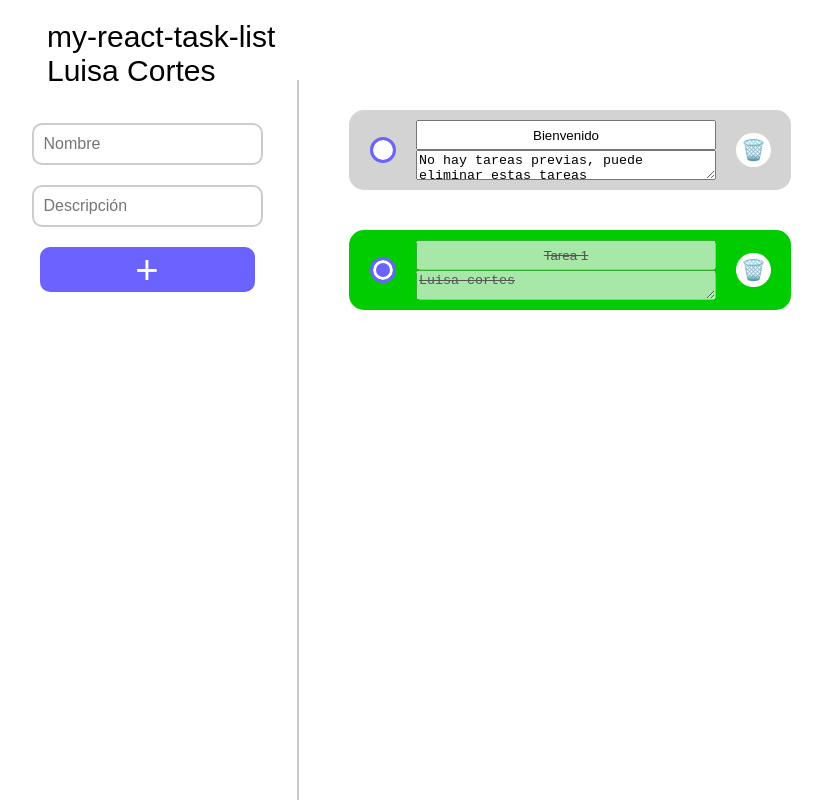
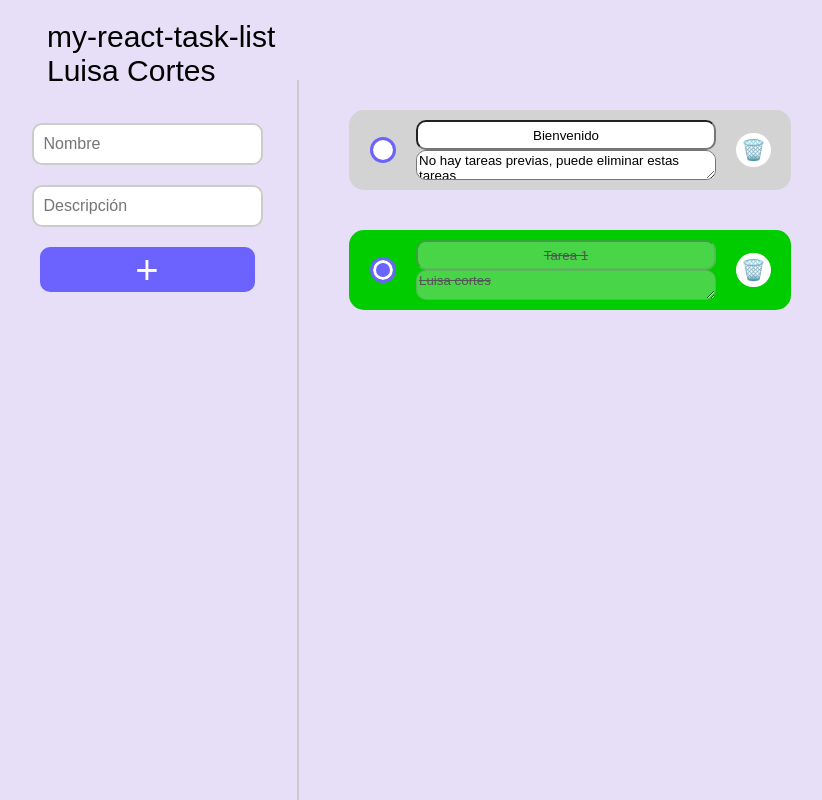
Before and after one commit to LuisaCort/my-react-task-list, a React (Vite) app: page / in a window 1280 px wide. Shown: the whole page, without its empty margins (3-825 px from the left). Built offline with nearby package versions, Linux system fonts and the light colour scheme.

Commit message:
some fixes & minor changes

```diff
--- a/src/App.css
+++ b/src/App.css
@@ -5,4 +5,5 @@
 
 body, p{
   margin: 0;
+  background-color: rgb(231, 223, 248);
 }
--- a/src/components/Task/Task.css
+++ b/src/components/Task/Task.css
@@ -47,7 +47,7 @@
 }
 
 #Task:has(h2){
-  background-color: red !important;
+  background-color: rgba(170, 3, 3, 0.863) !important;
 }
 
 #text_fields{
@@ -69,6 +69,8 @@
   transition: all 0.3s;
   height: 30px;
   text-align: center;
+  font-family: Arial, Helvetica, sans-serif;
+  border-radius: 10px;
 }
 
 #text_fields>textarea{
@@ -78,6 +80,8 @@
   max-height: 30px;
   min-height: 30px;
   height: 30px;
+  font-family: Arial, Helvetica, sans-serif;
+  border-radius: 10px;
 }
 
 #text_fields>textarea:focus{
--- a/src/components/Task/Task.jsx
+++ b/src/components/Task/Task.jsx
@@ -2,7 +2,7 @@ import "./Task.css"
 import { useEffect } from "react"
 import { useForm } from "react-hook-form"
 
-const Task = (props) => {
+const Task = props => {
   const {id, onDelete, onEdit} = props
   const {
     register,
@@ -19,8 +19,8 @@ const Task = (props) => {
       }
     }
   )
-  const name = watch("name")
-  const desc = watch("desc")
+  const name = watch("name") ?? props.name
+  const desc = watch("desc") ?? props.desc
   const state = watch("state")
   useEffect(() => {
     (async () => {
--- a/src/components/TaskList/TaskList.jsx
+++ b/src/components/TaskList/TaskList.jsx
@@ -10,10 +10,14 @@ const TaskList = () => {
   const {
     register,
     handleSubmit,
+    reset,
     formState: {errors}
   } = useForm()
 
-  const handleAdd = data => addTask(data)
+  const handleAdd = data => {
+    addTask(data)
+    reset()
+  }
 
 
   let components = []
```
